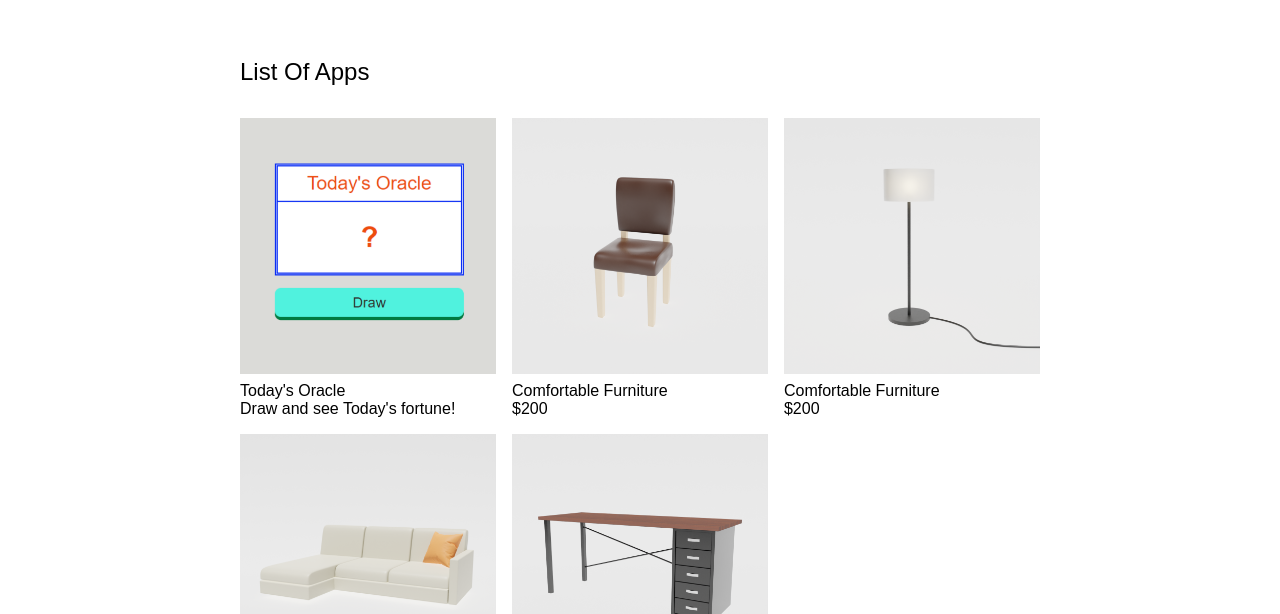
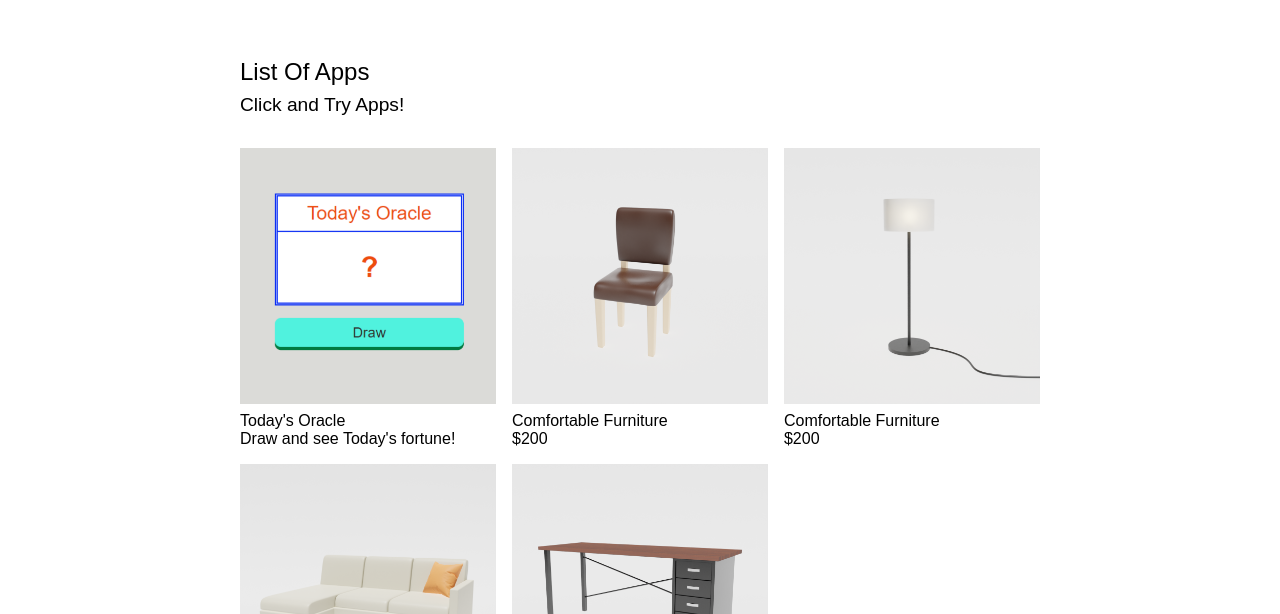
Before and after one commit to KoiCode7/JS-mini-app-Top-page, a plain HTML site: page index.html in a window 1280 px wide. Shown: the part 486-1100 px from the top of the page. Drawn offline with nearby package versions, Linux system fonts and the light colour scheme.

Commit message:
Added an explanation

```diff
--- a/css/style.css
+++ b/css/style.css
@@ -9,6 +9,11 @@ h1,
 h2 {
   margin: 0;
   font-weight: normal;
+}
+
+.container > p {
+  font-size: 1.2rem;
+  margin-top: 1%;
 }
 
 p {
--- a/index.html
+++ b/index.html
@@ -52,6 +52,7 @@
     <section class="products">
       <div class="container">
         <h1>List Of Apps</h1>
+        <p>Click and Try Apps!</p>
         <ul>
           <li>
             <a href="https://todays-oracle.vercel.app/">
```
